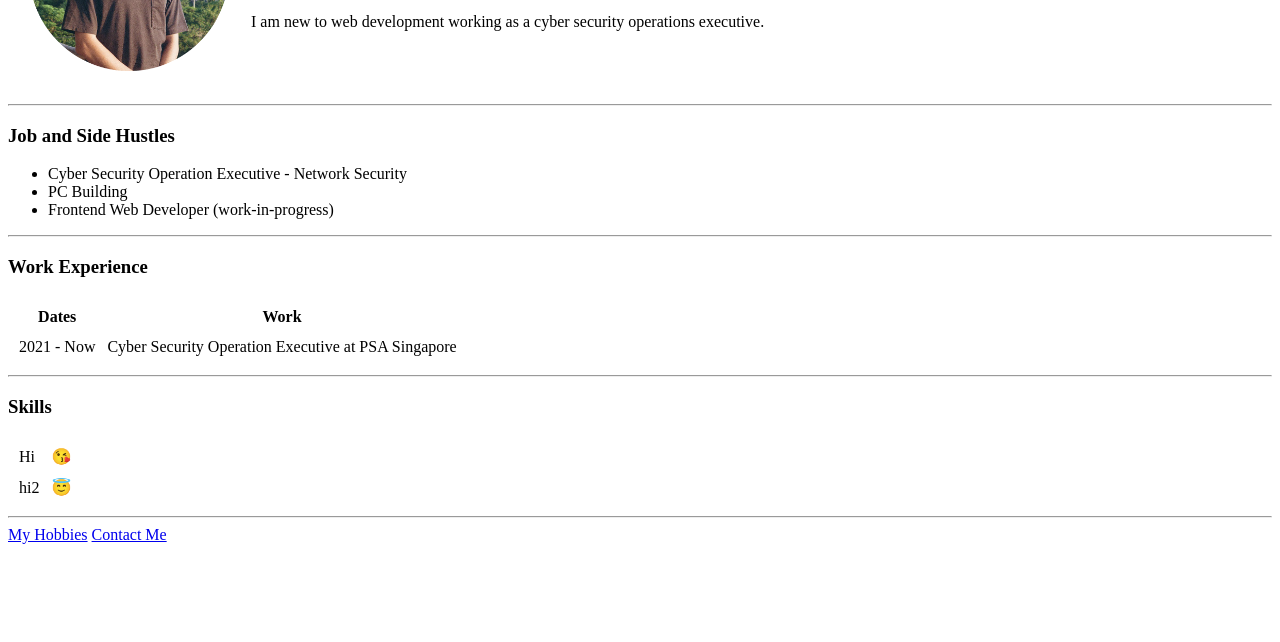
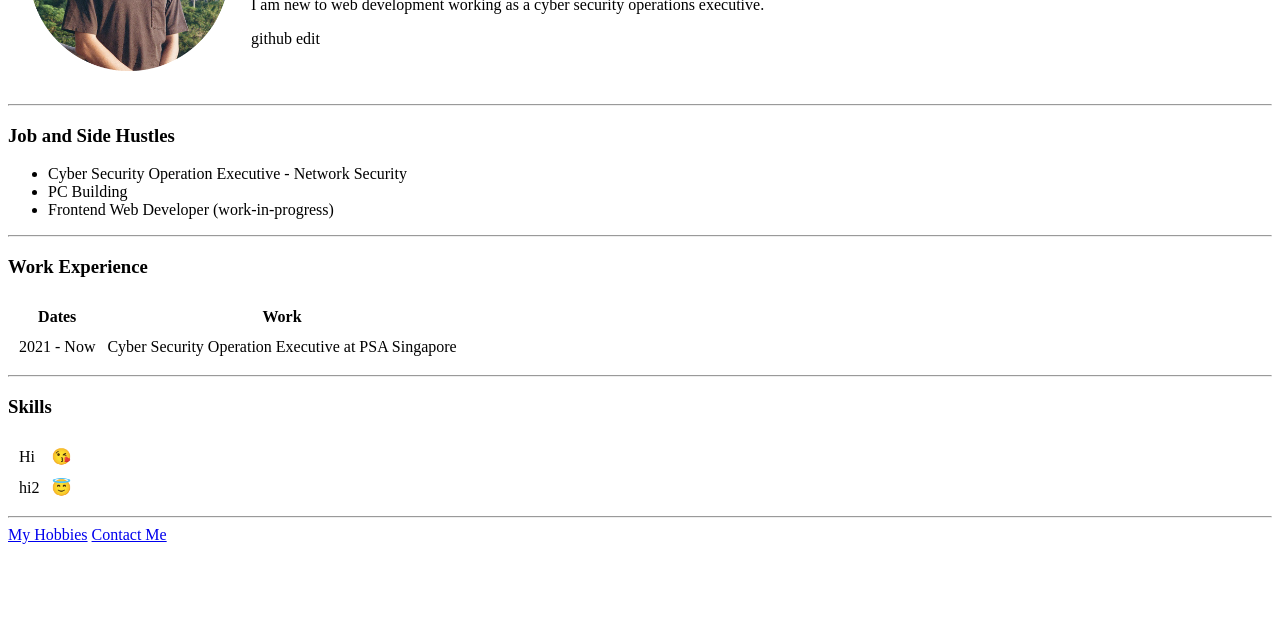
Before and after one commit to davejohn0/experimentaltest, a plain HTML site: page index.html in a window 1280 px wide. Shown: the part 158-800 px from the top of the page. Drawn offline with Linux system fonts and the light colour scheme.

Commit message:
Update index.html
github test

```diff
--- a/index.html
+++ b/index.html
@@ -18,6 +18,7 @@
                 <h1>"DAVE" <a href="https://www.instagram.com/haoyongthy/">TAY HAO YONG</a></h1>
                 <p><em>Not a founder of anything <strong>YET</strong>.</em></p>
                 <p>I am new to web development working as a cyber security operations executive.</p>
+                <p> github edit</p>
             </td>
         </tr>
 
```
